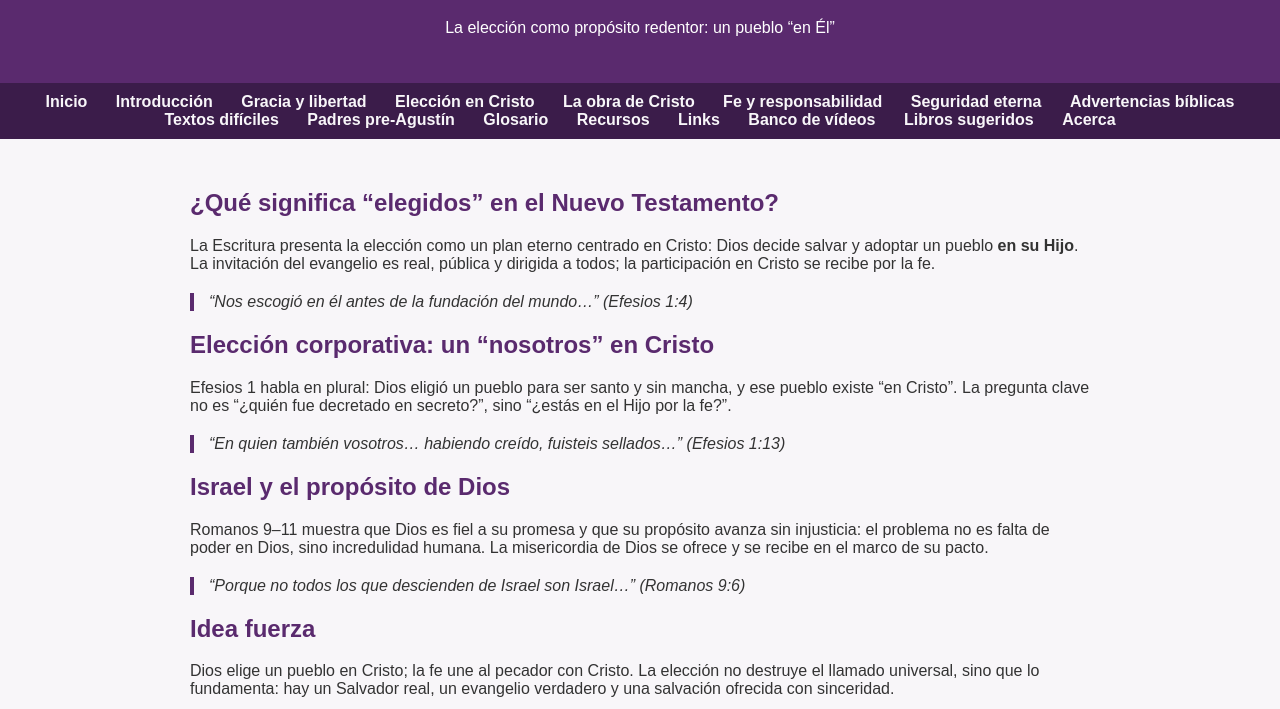
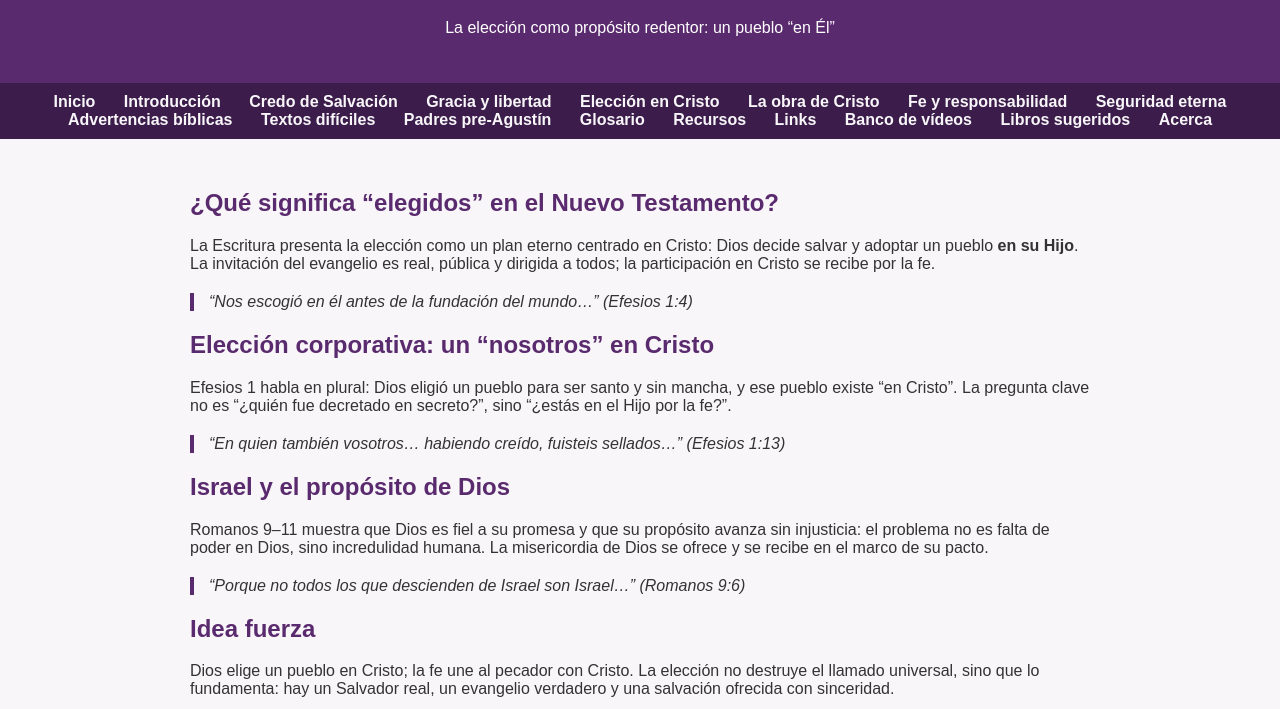
Before and after one commit to pereyralesser/buenas-nuevas-72, a plain HTML site: page eleccion.html in a window 1280 px wide. Shown: the part 91-800 px from the top of the page. Drawn offline with Linux system fonts and the light colour scheme.

Commit message:
Update eleccion.html

```diff
--- a/eleccion.html
+++ b/eleccion.html
@@ -16,6 +16,7 @@
 <nav>
   <a href="index.html">Inicio</a>
   <a href="introduccion-soteriologia.html">Introducción</a>
+  <a href="credo.html">Credo de Salvación</a>
   <a href="gracia.html">Gracia y libertad</a>
   <a href="eleccion.html">Elección en Cristo</a>
   <a href="expiacion.html">La obra de Cristo</a>
```
